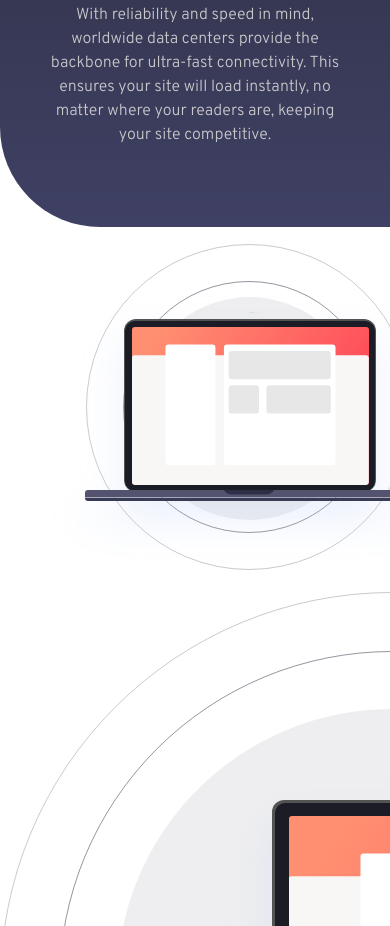
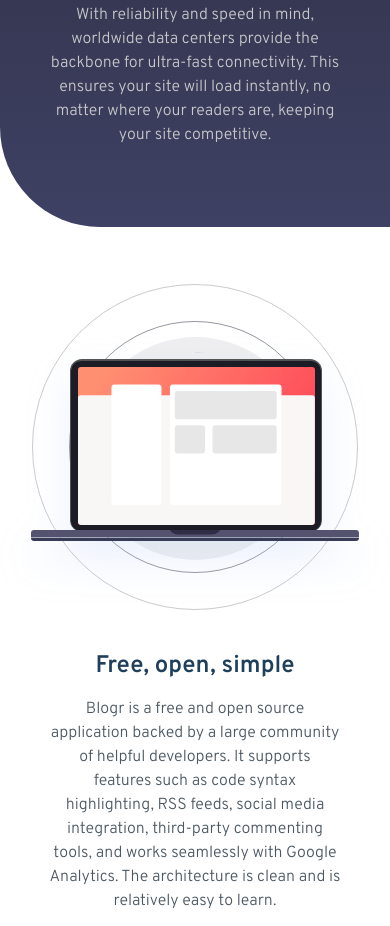
Before and after one commit to salm-codes/blogr-landing-page, a website built with Parcel: page index.html in a window 390 px wide. Shown: the part 2262-3188 px from the top of the page. Built offline with nearby package versions, Linux system fonts and the light colour scheme.

Commit message:
Feature mobile styles

```diff
--- /dev/null
+++ b/src/scss/components/_features.scss
@@ -0,0 +1,25 @@
+@use 'abstracts' as *;
+
+.features {
+  margin-block: 40px;
+
+  h1 {
+    text-align: center;
+    color: $vdblue;
+  }
+  .features-img {
+    margin-block: 25px;
+    display: flex;
+    justify-content: center;
+
+    img {
+      &:last-child {
+        display: none;
+      }
+    }
+  }
+
+  .features-info {
+    @include info;
+  }
+}
--- a/src/scss/components/_index.scss
+++ b/src/scss/components/_index.scss
@@ -1,3 +1,4 @@
 @forward './header';
 @forward './hero';
 @forward './service';
+@forward './features';
```
